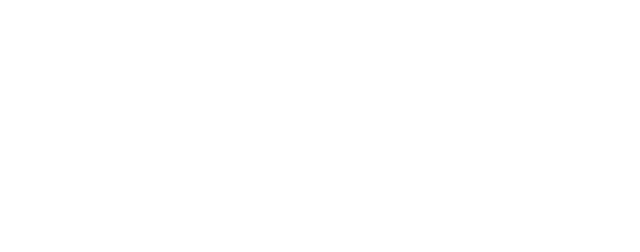
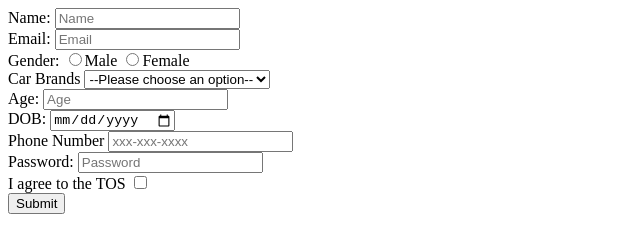
Before and after one commit to acciojob/signup-form-car-king-sovan, a website: page main.html in a window 1280 px wide. Shown: the whole page, without its empty margins (0-640 px from the left). Drawn offline with Linux system fonts and the light colour scheme.

Commit message:
created a submission

```diff
--- a/main.html
+++ b/main.html
@@ -8,6 +8,55 @@
 
 <body>
 	<!-- the entire body must be written by student -->
+	<form method="post">
+		<div>
+			<label for="name">Name:</label>
+			<input type="text" id="name" name="name" placeholder="Name" required>
+		</div>
+		<div>
+			<label for="email">Email:</label>
+			<input type="email" id="email" name="email" placeholder="Email" required>
+		</div>
+		<div>
+			<label for="gender">Gender:</label>
+			<input type="radio" id="gender_m" name="gender" value="male" required>Male
+			<input type="radio" id="gender_f" name="gender" value="female" required>Female
+		</div>
+		<div>
+			<label for="cars">Car Brands</label>
+			<select id="cars" name="cars" required>
+				<option value="">--Please choose an option--</option>
+				<option value="toyota">Toyota</option>
+				<option value="honda">Honda</option>
+				<option value="bmw">BMW</option>
+				<option value="ferrari">Ferrari</option>
+				<option value="mclaren">Mclaren</option>
+			</select>
+		</div>
+		<div>
+			<label for="age">Age:</label>
+			<input type="number" id="age" name="age" placeholder="Age" required>
+		</div>
+		<div>
+			<label for="dob">DOB:</label>
+			<input type="date" id="dob" name="dob" required>
+		</div>
+		<div>
+			<label for="tel">Phone Number</label>
+			<input type="tel" id="tel" name="tel" placeholder="xxx-xxx-xxxx">
+		</div>
+		<div>
+			<label for="password">Password:</label>
+			<input type="password" id="password" name="password" placeholder="Password" required>
+		</div>
+		<div>
+			<label for="tos">I agree to the TOS</label>
+			<input type="checkbox" id="tos" name="tos" required>
+		</div>
+		<div>
+			<button type="submit">Submit</button>
+		</div>
+	</form>
     <script type="text/javascript" src="./script.js">
 </script>
 
```
